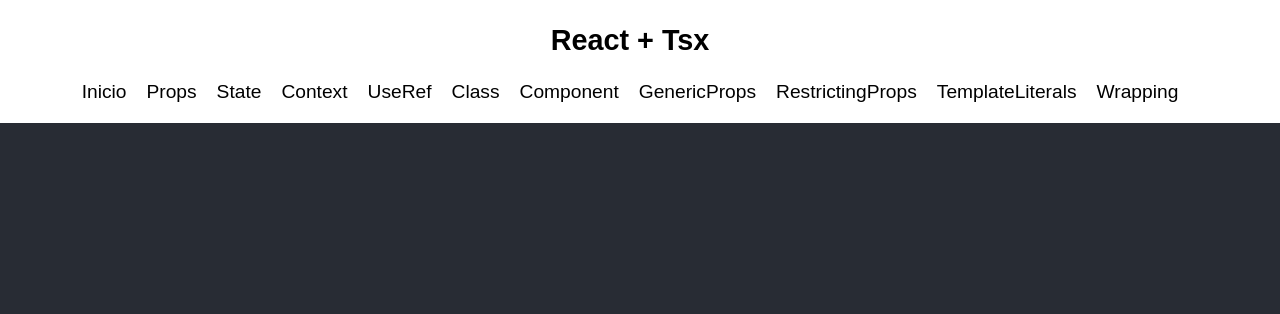
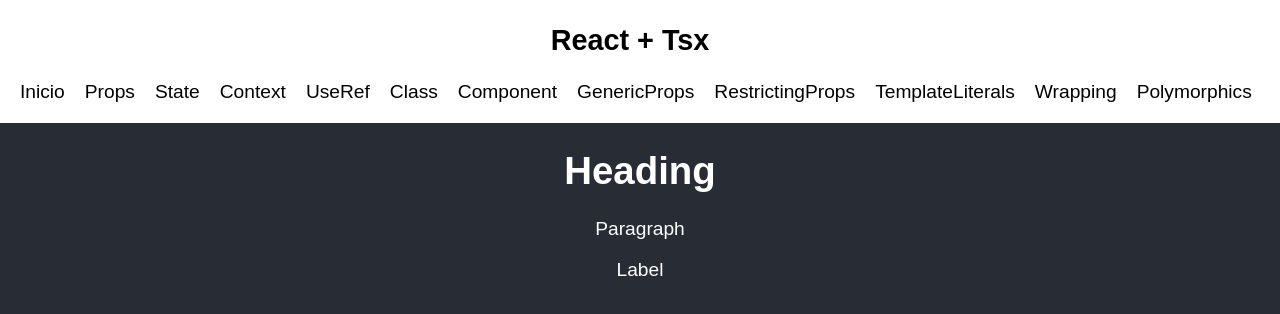
Before and after one commit to Maopos/react-typescript-tutorial, a React (Create React App) app: page /poly in a window 1280 px wide. Shown: the top 314 px of the page. Built offline with nearby package versions, Linux system fonts and the light colour scheme.

Commit message:
Polymorphism

```diff
--- a/src/App.tsx
+++ b/src/App.tsx
@@ -12,6 +12,7 @@ import Generics from "./views/Generics";
 import RestrictingProps from "./views/RestrictingProps";
 import TemplateLiteral from "./views/TemplateLiteral";
 import Wrapping from "./views/Wrapping";
+import Polymorphic from "./views/Polymorphic";
 
 function App() {
   const divStyles = {
@@ -43,6 +44,7 @@ function App() {
             <Route path="/restriction" element={<RestrictingProps />} />
             <Route path="/literal" element={<TemplateLiteral />} />
             <Route path="/wrapping" element={<Wrapping />} />
+            <Route path="/poly" element={<Polymorphic />} />
           </Routes>
         </Router>
       </div>
--- /dev/null
+++ b/src/components/polymorphic/Text.tsx
@@ -0,0 +1,26 @@
+import { ElementType } from "react";
+
+type TextOwnProps<E extends ElementType> = {
+  size?: "sm" | "md" | "lg";
+  color?: "primary" | "secondary";
+  children: React.ReactNode;
+  as?: E;
+};
+
+type TextProps<E extends ElementType> = TextOwnProps<E> &
+  Omit<React.ComponentProps<E>, keyof TextOwnProps<E>>;
+
+const Text = <E extends React.ElementType = "div">({
+  children,
+  color,
+  size,
+  as,
+}: TextProps<E>) => {
+  //
+  const newLocal = `class-with-${size}-${color}`;
+  const Component = as || "div";
+
+  return <Component className={newLocal}>{children}</Component>;
+};
+
+export default Text;
--- a/src/views/Navbar.tsx
+++ b/src/views/Navbar.tsx
@@ -49,6 +49,9 @@ const NavBar = ({ divStyles, navLinkStyles }: Props) => {
         <NavLink style={navLinkStyles} to="/wrapping">
           Wrapping
         </NavLink>
+        <NavLink style={navLinkStyles} to="/poly">
+          Polymorphics
+        </NavLink>
       </div>
     </div>
   );
--- /dev/null
+++ b/src/views/Polymorphic.tsx
@@ -0,0 +1,19 @@
+import Text from "../components/polymorphic/Text";
+
+const Polymorphic = () => {
+  return (
+    <div>
+      <Text as="h1" size="lg">
+        Heading
+      </Text>
+      <Text as="p" size="md">
+        Paragraph
+      </Text>
+      <Text as="label" htmlFor="name" size="sm" color="primary">
+        Label
+      </Text>
+    </div>
+  );
+};
+
+export default Polymorphic;
```
